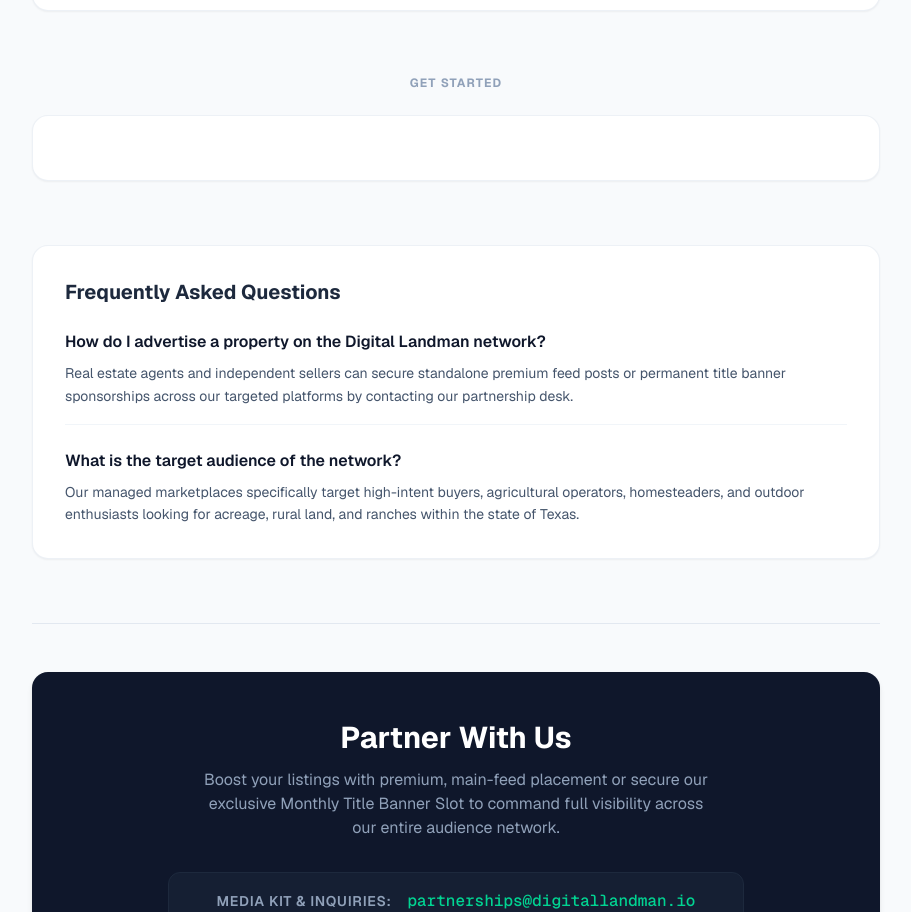
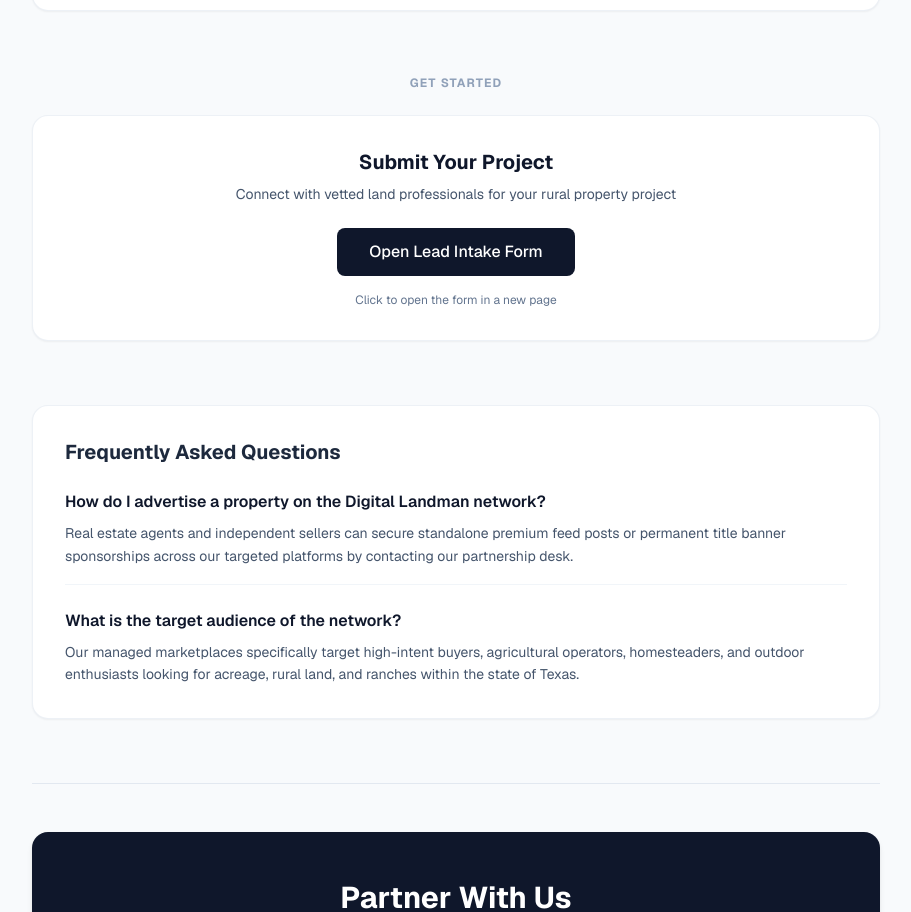
Before and after one commit to blazinrep/digitallandman-io, a Next.js app: page / in a window 1280 px wide. Shown: the part 911-1823 px from the top of the page, without its empty margins (184-1095 px from the left). Built offline with nearby package versions, Linux system fonts and the light colour scheme.

Commit message:
Clean code setup and homepage updates

```diff
--- a/app/page.tsx
+++ b/app/page.tsx
@@ -137,12 +137,22 @@
             <h2 id="form-heading" className="text-xs font-bold uppercase tracking-widest text-slate-400 mb-6 text-center">
               Get Started
             </h2>
-            <div className="bg-white p-6 sm:p-8 rounded-2xl border border-slate-200/60 shadow-xs">
-              <div id="mlb2-43377681" className="ml-form-embed" data-account="2342326" data-form="192073939365659967"></div>
+            <div className="bg-white p-6 sm:p-8 rounded-2xl border border-slate-200/60 shadow-xs text-center">
+              <h2 className="text-xl font-bold text-slate-900 mb-2">Submit Your Project</h2>
+              <p className="text-slate-600 text-sm mb-6">
+                Connect with vetted land professionals for your rural property project
+              </p>
+              <a
+                href="/lead-form.html"
+                className="inline-block bg-slate-900 text-white py-3 px-8 rounded-lg font-medium hover:bg-slate-800 transition-colors"
+              >
+                Open Lead Intake Form
+              </a>
+              <p className="text-xs text-slate-500 mt-4">
+                Click to open the form in a new page
+              </p>
             </div>
           </section>
-
-          <script src="https://assets.mailerlite.com/js/w/w.min.js?v=4" async></script>
 
           {/* FAQ Block */}
           <section aria-labelledby="faq-heading" className="mb-16 bg-white p-6 sm:p-8 rounded-2xl border border-slate-200/60 shadow-xs">
--- a/public/lead-form.html
+++ b/public/lead-form.html
@@ -3,12 +3,18 @@
 <head>
   <meta charset="UTF-8">
   <meta name="viewport" content="width=device-width, initial-scale=1.0">
-  <title>Lead Intake Form</title>
+  <title>Digital Landman Network - Lead Intake Form</title>
   <script src="https://cdn.tailwindcss.com"></script>
+  <style>
+    body {
+      background: linear-gradient(135deg, #f5f7fa 0%, #e4e8ec 100%);
+      min-height: 100vh;
+    }
+  </style>
 </head>
-<body class="bg-white">
-  <div class="p-6 sm:p-8">
-    <h2 class="text-xl font-bold text-slate-900 mb-2">Submit Your Project</h2>
+<body class="flex items-center justify-center p-4">
+  <div class="bg-white p-6 sm:p-8 rounded-2xl border border-slate-200/60 shadow-xs w-full max-w-2xl">
+    <h1 class="text-2xl font-bold text-slate-900 mb-2">Submit Your Project</h1>
     <p class="text-slate-600 text-sm mb-6">
       Connect with vetted land professionals for your rural property project
     </p>
@@ -20,12 +26,12 @@
       class="space-y-4"
     >
       <div>
-        <label for="fullName" class="block text-sm font-medium text-slate-700 mb-1">
+        <label for="fields[fullname]" class="block text-sm font-medium text-slate-700 mb-1">
           Full Name *
         </label>
         <input
           type="text"
-          id="fullName"
+          id="fields[fullname]"
           name="fields[fullname]"
           required
           class="w-full px-3 py-2 border border-slate-300 rounded-lg text-sm focus:outline-none focus:ring-2 focus:ring-emerald-500 focus:border-transparent"
@@ -34,12 +40,12 @@
       </div>
 
       <div>
-        <label for="email" class="block text-sm font-medium text-slate-700 mb-1">
+        <label for="fields[email]" class="block text-sm font-medium text-slate-700 mb-1">
           Email Address *
         </label>
         <input
           type="email"
-          id="email"
+          id="fields[email]"
           name="fields[email]"
           required
           class="w-full px-3 py-2 border border-slate-300 rounded-lg text-sm focus:outline-none focus:ring-2 focus:ring-emerald-500 focus:border-transparent"
@@ -48,12 +54,12 @@
       </div>
 
       <div>
-        <label for="phone" class="block text-sm font-medium text-slate-700 mb-1">
+        <label for="fields[phone]" class="block text-sm font-medium text-slate-700 mb-1">
           Phone Number
         </label>
         <input
           type="tel"
-          id="phone"
+          id="fields[phone]"
           name="fields[phone]"
           class="w-full px-3 py-2 border border-slate-300 rounded-lg text-sm focus:outline-none focus:ring-2 focus:ring-emerald-500 focus:border-transparent"
           placeholder="(555) 123-4567"
@@ -61,11 +67,11 @@
       </div>
 
       <div>
-        <label for="stateCounty" class="block text-sm font-medium text-slate-700 mb-1">
+        <label for="fields[state_county]" class="block text-sm font-medium text-slate-700 mb-1">
           State & County *
         </label>
         <select
-          id="stateCounty"
+          id="fields[state_county]"
           name="fields[state_county]"
           required
           class="w-full px-3 py-2 border border-slate-300 rounded-lg text-sm focus:outline-none focus:ring-2 focus:ring-emerald-500 focus:border-transparent"
@@ -80,11 +86,11 @@
       </div>
 
       <div>
-        <label for="projectType" class="block text-sm font-medium text-slate-700 mb-1">
+        <label for="fields[project_type]" class="block text-sm font-medium text-slate-700 mb-1">
           Project Type *
         </label>
         <select
-          id="projectType"
+          id="fields[project_type]"
           name="fields[project_type]"
           required
           class="w-full px-3 py-2 border border-slate-300 rounded-lg text-sm focus:outline-none focus:ring-2 focus:ring-emerald-500 focus:border-transparent"
@@ -100,11 +106,11 @@
       </div>
 
       <div>
-        <label for="projectDescription" class="block text-sm font-medium text-slate-700 mb-1">
+        <label for="fields[project_description]" class="block text-sm font-medium text-slate-700 mb-1">
           Project Description *
         </label>
         <textarea
-          id="projectDescription"
+          id="fields[project_description]"
           name="fields[project_description]"
           required
           rows="4"
@@ -127,6 +133,12 @@
     <p class="text-xs text-slate-500 mt-4 text-center">
       By submitting this form, you agree to receive communications from our network operators.
     </p>
+
+    <div class="mt-6 pt-6 border-t border-slate-200 text-center">
+      <a href="/" class="text-sm text-slate-600 hover:text-slate-900 transition-colors">
+        ← Back to Digital Landman Network
+      </a>
+    </div>
   </div>
 </body>
 </html>
```
Also changed, not shown: 73 other files (tests, documents, lock files or other folders).
